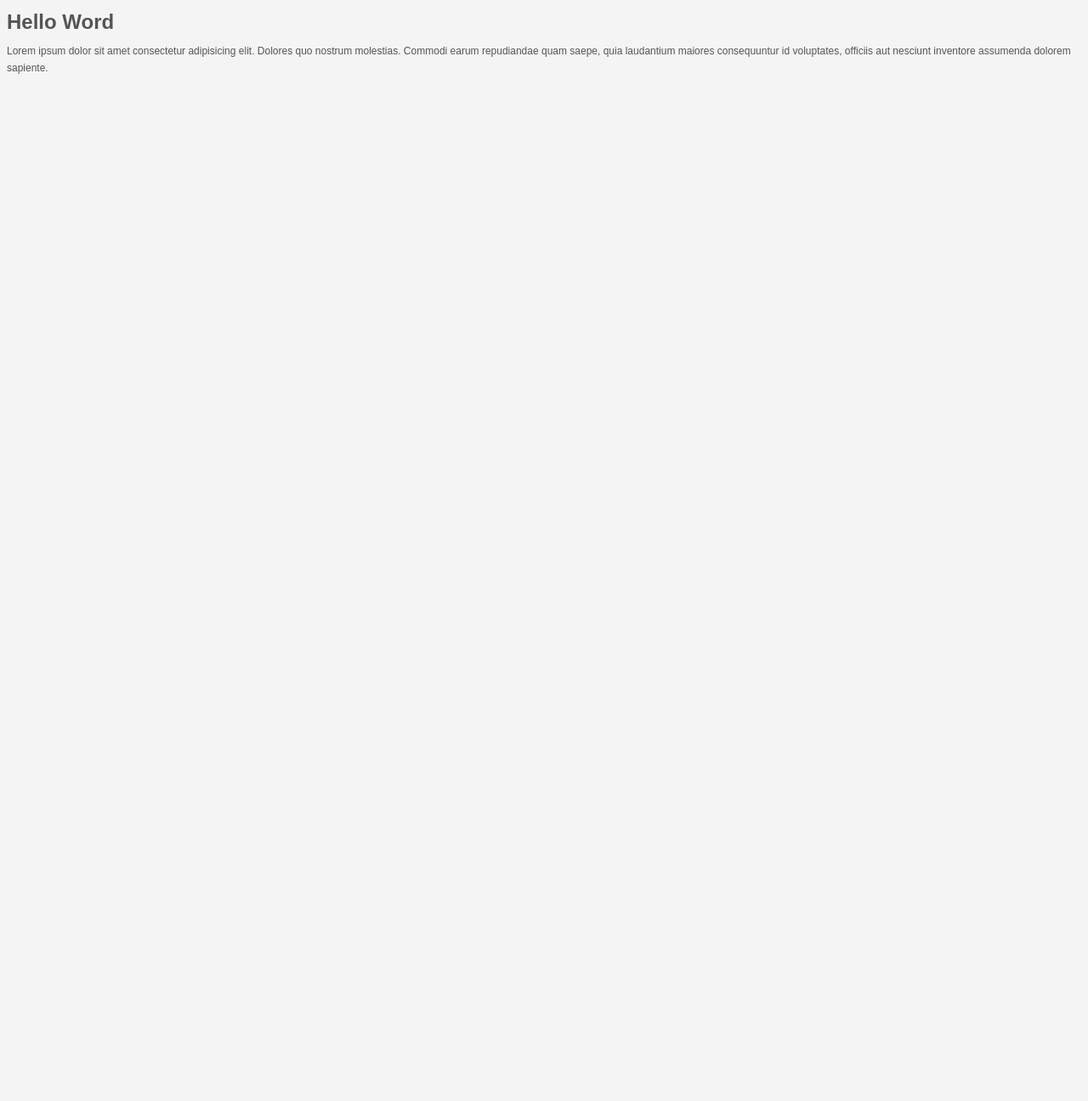
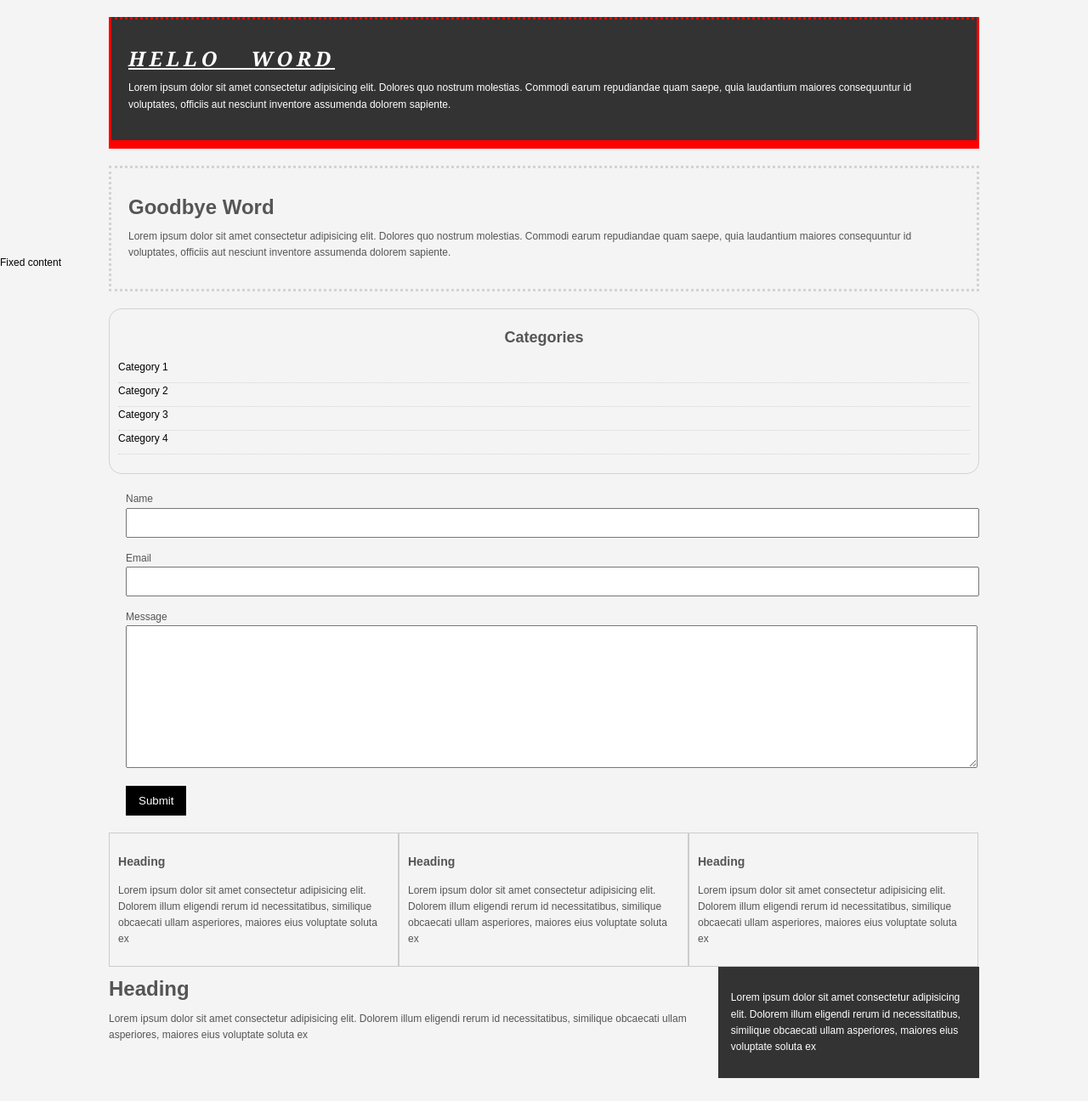
Before and after one commit to kailashchandra/ToDoApp, a plain HTML site: page CSS/index.html in a window 1280 px wide. Shown: the top 1296 px of the page at 85% size. Before the commit the page ends 800 px from the top, so only its background shows below. Drawn offline with Linux system fonts and the light colour scheme.

Commit message:
Practice for CSS.

```diff
--- a/CSS/index.html
+++ b/CSS/index.html
@@ -6,6 +6,8 @@
     <link rel="stylesheet" href="style.css">
 </head>
 <body>
+    <div class="container">
+        <div class="box-1">
             <h1>Hello Word</h1>
             <p>Lorem ipsum dolor sit amet consectetur adipisicing elit.
                 Dolores quo nostrum molestias.
@@ -14,5 +16,84 @@
                 consequuntur id voluptates,
                 officiis aut nesciunt inventore assumenda dolorem sapiente.
             </p>
+        </div>
+        <div class="box-2">
+            <h1>Goodbye Word</h1>
+            <p>Lorem ipsum dolor sit amet consectetur adipisicing elit.
+                Dolores quo nostrum molestias.
+                Commodi earum repudiandae quam saepe,
+                quia laudantium maiores
+                consequuntur id voluptates,
+                officiis aut nesciunt inventore assumenda dolorem sapiente.
+            </p>
+        </div>
+        <div class="categories">
+            <h2>Categories</h2>
+            <ul>
+                <li><a href="#">Category 1</a></li>
+                <li><a href="#">Category 2</a></li>
+                <li><a href="#">Category 3</a></li>
+                <li><a href="index.html">Category 4</a></li>
+            </ul>
+        </div>
+        <form class="my-form">
+            <div class="form-group">
+                <label>Name</label>
+                <input type="text" name="" id="">
+            </div>
+            <div class="form-group">
+                <label>Email</label>
+                <input type="email" name="" id="">
+            </div>
+            <div class="form-group">
+                <label>Message</label>
+                <textarea name="" id="" cols="30" rows="10"></textarea>
+            </div>
+            <input class="button" type="button" value="Submit">
+        </form>
+
+        <div class="block">
+            <h3>Heading</h3>
+            <p>Lorem ipsum dolor sit amet consectetur adipisicing elit. Dolorem illum eligendi rerum id necessitatibus, similique obcaecati ullam asperiores, maiores eius voluptate soluta ex</p>
+        </div>
+        <div class="block">
+            <h3>Heading</h3>
+            <p>Lorem ipsum dolor sit amet consectetur adipisicing elit. Dolorem illum eligendi rerum id necessitatibus, similique obcaecati ullam asperiores, maiores eius voluptate soluta ex</p>
+        </div>
+        <div class="block">
+            <h3>Heading</h3>
+            <p>Lorem ipsum dolor sit amet consectetur adipisicing elit. Dolorem illum eligendi rerum id necessitatibus, similique obcaecati ullam asperiores, maiores eius voluptate soluta ex</p>
+        </div>
+
+        <div class="clr"></div>
+
+        <div id="main-block">
+            <h1>Heading</h1>
+            <p>Lorem ipsum dolor sit amet consectetur adipisicing elit. Dolorem illum eligendi rerum id necessitatibus, similique obcaecati ullam asperiores, maiores eius voluptate soluta ex</p>
+        </div>
+
+        <div id="sidebar">
+            <p>Lorem ipsum dolor sit amet consectetur adipisicing elit. Dolorem illum eligendi rerum id necessitatibus, similique obcaecati ullam asperiores, maiores eius voluptate soluta ex</p>
+        </div>
+        <div class="clr"></div>
+
+        <div class="p-box">
+            <h1>Hello</h1>
+            <h2>Goodbye</h2>
+        </div>
+    </div>
+    <a href="" class="fix-me">Fixed content</a>
+    <ul class="my-list">
+        <li>List</li>
+        <li>List</li>
+        <li>List</li>
+        <li>List</li>
+        <li>List</li>
+        <li>List</li>
+        <li>List</li>
+        <li>List</li>
+        <li>List</li>
+    </ul>
+    <div style="margin-top: 500px"></div>
 </body>
 </html>
--- /dev/null
+++ b/CSS/myWeb.css
@@ -0,0 +1,99 @@
+body{
+    background-color: lightgrey;
+    color: #555555;
+    font-family: Arial, Helvetica, sans-serif;
+    font-size: 16px;
+    line-height: 1.6em;
+    margin: 0;
+}
+
+.container{
+    width: 80%;
+    margin: auto;
+    overflow: hidden;
+}
+
+#main-header{
+    background-color: coral;
+    color: white;
+}
+
+#navbar{
+    background-color: #333333;
+    color: white;
+    width: 100%;
+    overflow: hidden;
+    margin: auto;
+    position: fixed;
+}
+
+#navbar ul{
+    text-align: center;
+    list-style: none;
+    width: 100%;
+
+}
+
+#navbar li{
+    float: left;
+    width: 22.3%;
+    margin-bottom: 15px;
+
+}
+
+#navbar a{
+    color: white;
+    text-decoration: none;
+    font-size: 18px;
+
+
+
+}
+
+#showcase{
+    background-color: lightcoral;
+    min-height: 300px;
+    margin-bottom: 30px;
+    text-align: center;
+}
+
+#showcase h1{
+    color: white;
+    font-size: 50px;
+    line-height: 1.6em;
+    padding-top: 30px;
+}
+
+#main{
+    float:left;
+    width: 70%;
+    padding: 0 30px;
+    box-sizing: border-box;
+}
+#sidebar{
+    float:right;
+    width: 30%;
+    background: #333333;
+    color: white;
+    padding: 10px;
+    box-sizing: border-box;
+}
+
+#main-footer{
+    background: #333333;
+    color: white;
+    text-align: center;
+    padding: 20px;
+    margin-top: 40px;
+}
+
+@media(max-width:600px){
+    #main{
+        width: 100%;
+        float: none;
+    }
+    #sidebar{
+        width: 100%;
+        float: none;
+    }
+}
--- a/CSS/style.css
+++ b/CSS/style.css
@@ -1,3 +1,10 @@
+/*
+*{
+    margin: 0;
+    padding: 0;
+}
+*/
+
 body{
     background-color: #f4f4f4;
     color: #555555;
@@ -8,4 +15,162 @@ body{
     font-weight: normal;
 
     line-height: 1.6em;
+    margin: 0;
 }
+
+.container{
+    width: 80%;
+    margin: auto;
+}
+.box-1{
+    background-color: #333333;
+    color: white;
+
+    border-right: 5px red solid;
+    border-left: 5px red solid;
+    border-bottom: 5px red solid;
+    border-top: 5px red solid;
+    /*border : 5px red solid*/
+    border-width: 3px;
+    border-bottom-width: 10px;
+    border-top-style: dotted;
+
+    /*padding-top: 20px;
+    padding-bottom: 20px;
+    padding-left: 20px;
+    padding-right: 20px;*/
+
+    padding: 20px;
+
+    /*margin-top: 20px;*/
+    margin: 20px 0px;
+}
+
+.box-1 h1{
+    font-family: Georgia, 'Times New Roman', Times, serif;
+    font-weight: 800px;
+    font-style: italic;
+    text-decoration: underline;
+    text-transform: uppercase;
+    letter-spacing: 0.2em;
+    word-spacing: 1em;
+}
+
+.box-2{
+    border: 3px dotted lightgray;
+    padding: 20px;
+    margin: 20px 0;
+}
+
+.categories{
+    border: 1px lightgray solid;
+    padding: 10px;
+    border-radius: 15px;
+}
+
+.categories h2{
+    text-align: center;
+}
+
+.categories ul{
+    padding: 0;
+    list-style: square;
+    list-style: none;
+}
+.categories li{
+    padding-bottom: 8px;
+    border-bottom: dotted 1px lightgray;
+}
+
+a{
+    text-decoration: none;
+    color:  black;
+}
+a:hover{
+    color: red;
+}
+a:active{
+    color: green;
+}
+a:visited{
+    /*color: yellow;*/
+    color: black;
+}
+
+.my-form{
+    padding: 20px;
+}
+
+.my-form .form-group{
+    padding-bottom: 15px;
+}
+
+.my-form label{
+    display: block;
+}
+
+.my-form input[type = "text"], input[type=  "email"], .my-form textarea{
+    padding: 8px;
+    width: 100%;
+}
+
+.button{
+    background-color: black;
+    color: white;
+    padding: 10px 15px;
+    border: none;
+}
+.block{
+    float: left;
+    width: 33.3%;
+    border: 1px solid #ccc;
+    padding: 10px;
+    box-sizing: border-box;
+}
+
+#main-block{
+    float: left;
+    width: 70%;
+    box-sizing: border-box;
+}
+
+#sidebar{
+    float: right;
+    width: 30%;
+    background-color: #333333;
+    color: white;
+    padding: 15px;
+    box-sizing: border-box;
+}
+
+.p-box{
+    width: 800px;
+    height: 500px;
+    border: 1px solid #000000;
+    margin-top: 30px;
+    position: relative;
+}
+
+.clr{
+    clear: both;
+}
+
+.p-box h1{
+    position: absolute;
+    top: 40px;
+    left: 50px;
+}
+
+.p-box h2{
+    position: absolute;
+    bottom: 30px;
+    right: 10px;
+}
+.fix-me{
+    top: 300px;
+    position: fixed;
+}
+
+.my-list li:nth-child(even){
+    background: grey;
+}
```
Also changed, not shown: CSS/myWeb.html (added, +46 -0 lines). Lines whose indentation alone changed are shown as unchanged.
